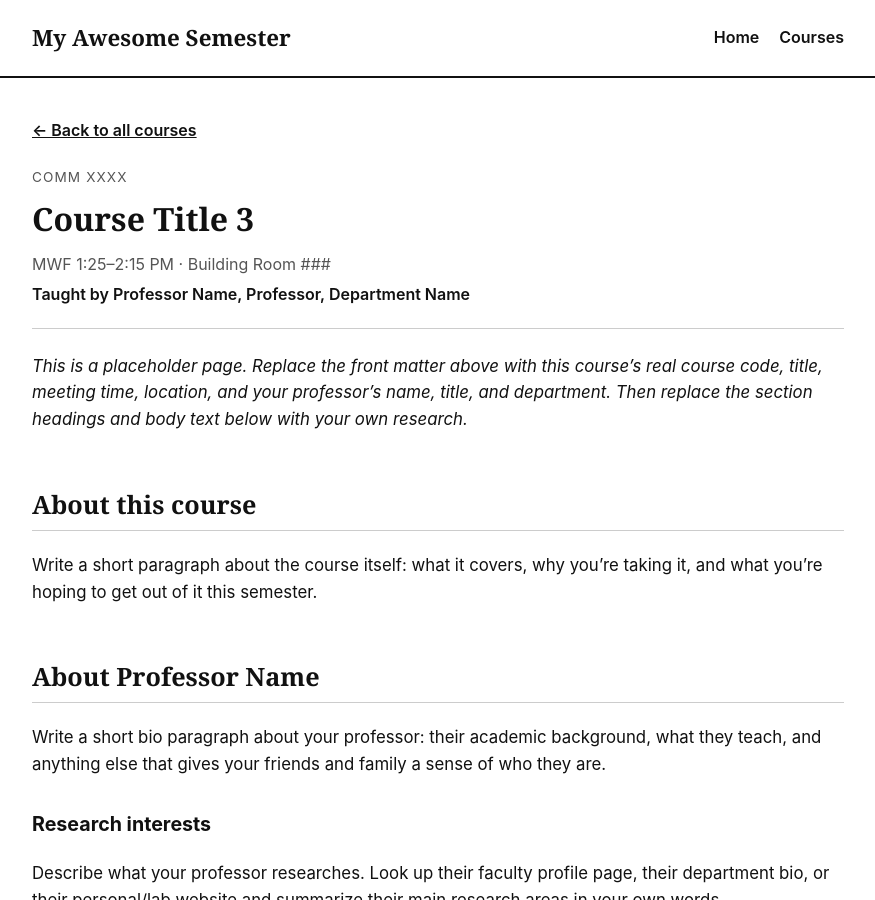
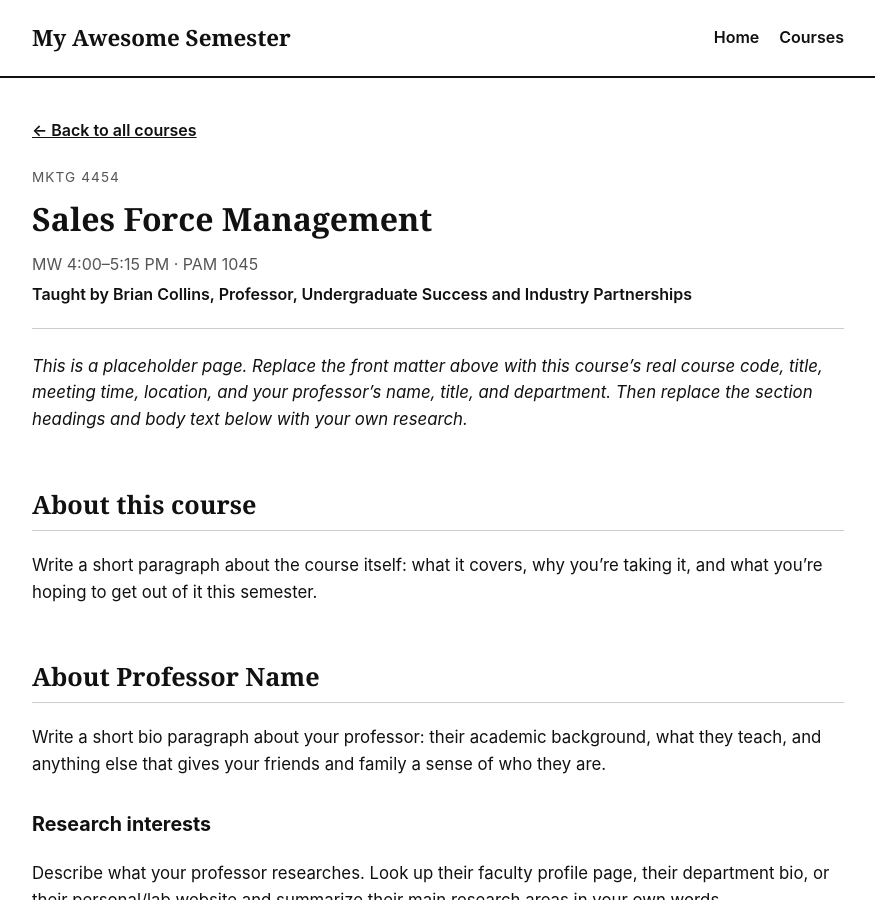
Before and after one commit to Jacobw23-Coder/myawesomesemester, a Jekyll site: the page built from _courses/course-03.md, in a window 1280 px wide and 900 px high. Shown: the whole window, without its empty margins (202-1077 px from the left). Built offline with Jekyll 4.4.1, drawn with Linux system fonts in a browser that asks for light colours.

Commit message:
Update course details for course number 3
Updated course details for course number 3, including course code, title, meeting time, location, and instructor information.

```diff
--- a/_courses/course-03.md
+++ b/_courses/course-03.md
@@ -1,12 +1,12 @@
 ---
 course_number: 3
-course_code: "COMM XXXX"
-course_title: "Course Title 3"
-meeting_time: "MWF 1:25–2:15 PM"
-location: "Building Room ###"
-instructor_name: "Professor Name"
+course_code: "MKTG 4454"
+course_title: "Sales Force Management"
+meeting_time: "MW 4:00–5:15 PM"
+location: "PAM 1045"
+instructor_name: "Brian Collins"
 instructor_title: "Professor"
-instructor_department: "Department Name"
+instructor_department: "Undergraduate Success and Industry Partnerships"
 ---
 
 _This is a placeholder page. Replace the front matter above with this course's real
```
